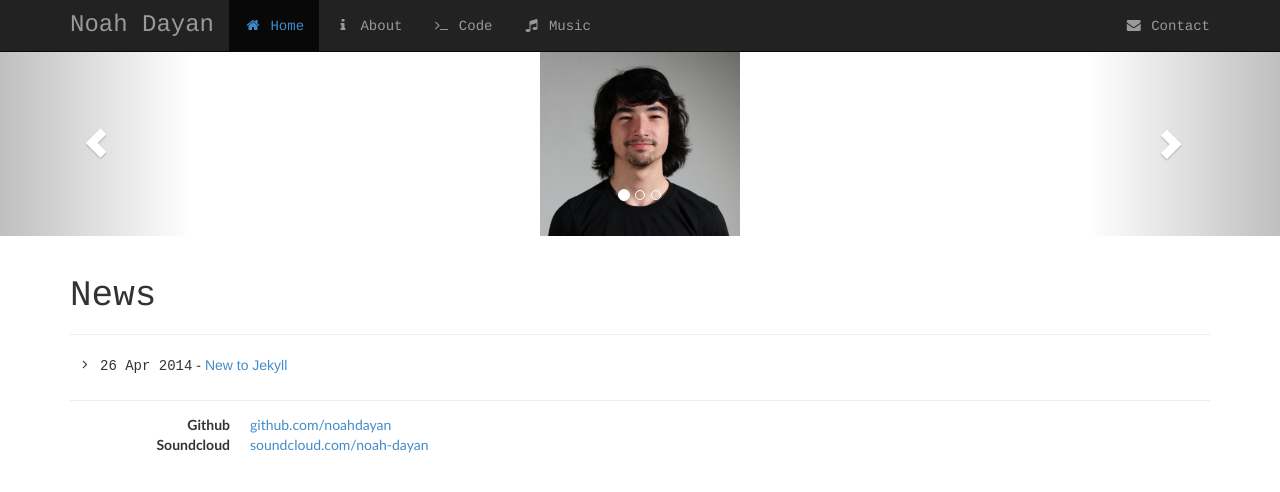
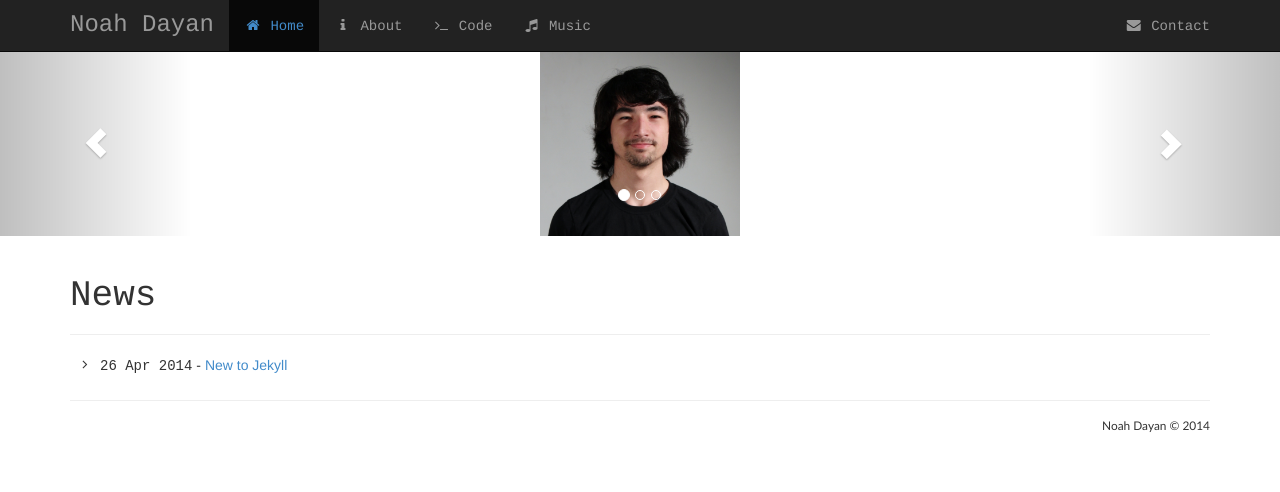
Before and after one commit to noahdayan/noahdayan.github.io, a Jekyll site: the page built from index.html, in a window 1280 px wide. Shown: the top 492 px of the page. Built offline with Jekyll 4.4.1, drawn with Linux system fonts in a browser that asks for light colours; nearby versions of some CDN libraries; Markdown is read by kramdown in place of the engine named in the settings.

Commit message:
Contact modal and copyright text

```diff
--- a/_layouts/default.html
+++ b/_layouts/default.html
@@ -75,13 +75,38 @@
                 {% endif %}
               </ul>
               <ul class="nav navbar-nav navbar-right">
-                {% if page.title == "Contact" %}
-                <li class="active"><a href="/contact"><span class="text-primary rockwell"><i class="fa fa-envelope fa-fw"></i> Contact</span></a></li>
-                {% else %}
-                <li><a href="/contact"><span class="rockwell"><i class="fa fa-envelope fa-fw"></i> Contact</span></a></li>
-                {% endif %}
+                <li><a href="#" type="button" data-toggle="modal" data-target="#contact-modal"><span class="rockwell"><i class="fa fa-envelope fa-fw"></i> Contact</span></a></li>
               </ul>
             </div><!--/.nav-collapse -->
+          </div>
+        </div>
+
+        <div id="contact-modal" class="modal fade" tabindex="-1" role="dialog" aria-labelledby="contact-modal-label" aria-hidden="true">
+          <div class="modal-dialog">
+            <div class="modal-content">
+              <div class="modal-header">
+                <button type="button" class="close" data-dismiss="modal" aria-hidden="true">&times;</button>
+                <h2 class="modal-title rockwell" id="contact-modal-label">Contact</h2>
+              </div>
+              <div class="modal-body">
+                <dl class="dl-horizontal futura">
+                  <dt>Email</dt>
+                  <dd><a href="mailto:noahdayan@gmail.com">noahdayan@gmail.com</a></dd>
+                  <dt>Facebook</dt>
+                  <dd><a href="https://www.facebook.com/noahdayan">facebook.com/noahdayan</a></dd>
+                  <dt>Twitter</dt>
+                  <dd><a href="https://twitter.com/noahdayan">twitter.com/noahdayan</a></dd>
+                  <dt>LinkedIn</dt>
+                  <dd><a href="http://www.linkedin.com/in/noahdayan">linkedin.com/in/noahdayan</a></dd>
+                  <dt>Github</dt>
+                  <dd><a href="https://github.com/noahdayan">github.com/noahdayan</a></dd>
+                  <dt>YouTube</dt>
+                  <dd><a href="https://www.youtube.com/user/noahdayan">youtube.com/user/noahdayan</a></dd>
+                  <dt>SoundCloud</dt>
+                  <dd><a href="https://soundcloud.com/noah-dayan">soundcloud.com/noah-dayan</a></dd>
+                </dl>
+              </div>
+            </div>
           </div>
         </div>
 
@@ -90,16 +115,7 @@
         <div class="container">
 
           <div class="footer">
-
-            <div class="links">
-              <dl class="dl-horizontal futura">
-                <dt>Github</dt>
-                <dd><a href="https://github.com/noahdayan">github.com/noahdayan</a></dd>
-                <dt>Soundcloud</dt>
-                <dd><a href="https://soundcloud.com/noah-dayan">soundcloud.com/noah-dayan</a></dd>
-              </dl>
-            </div>
-
+            <p class="futura text-right"><small>Noah Dayan &copy 2014</small></p>
           </div>
 
         </div>
```
Also changed, not shown: contact/index.html (deleted, +0 -15 lines).
